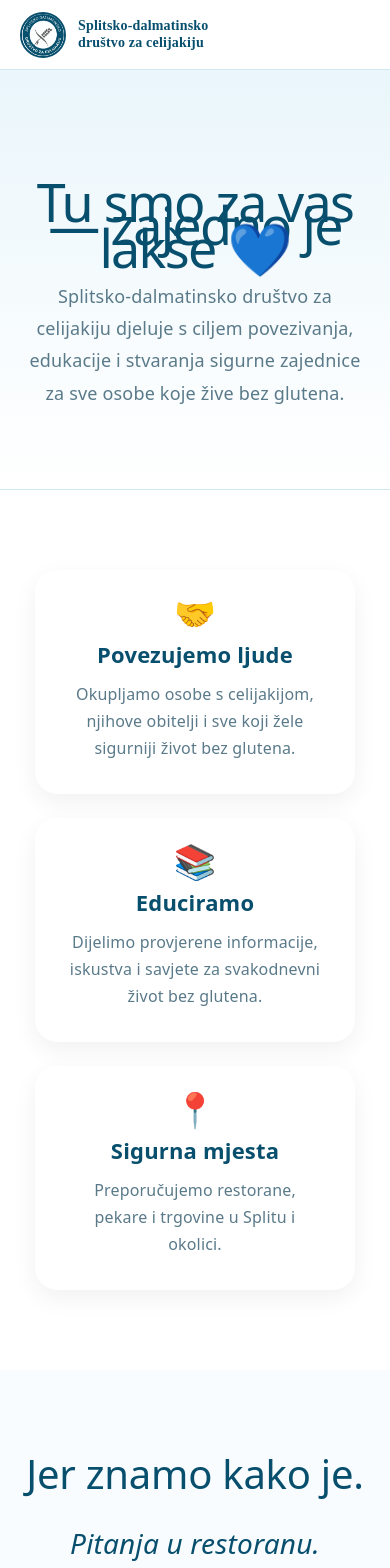
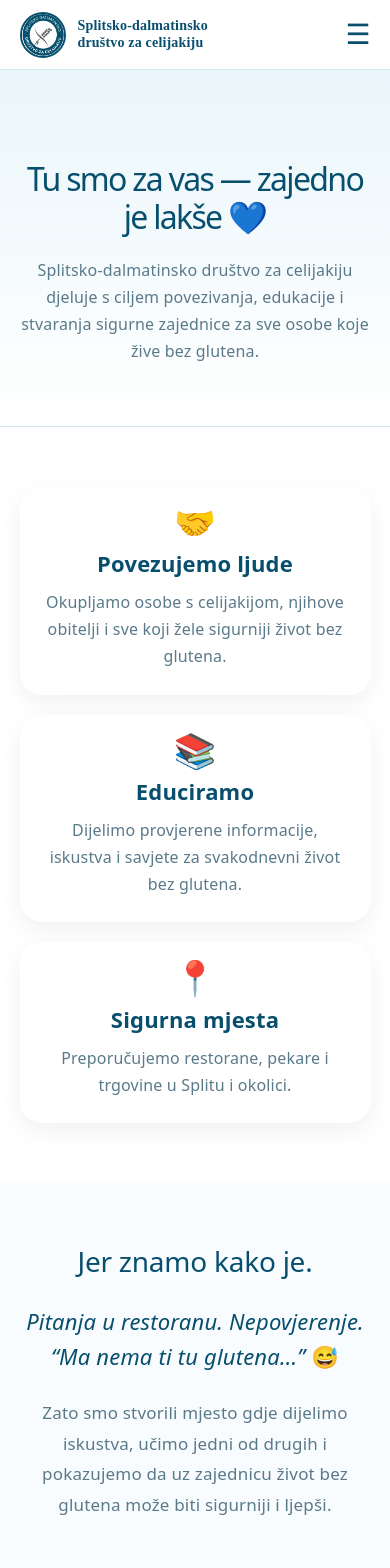
Before and after one commit to mstrin01/celiac-split, a React (Vite) app: page /about in a window 390 px wide. Shown: the top 1568 px of the page. Built offline with nearby package versions, Linux system fonts and the light colour scheme.

Commit message:
hamburger menu

```diff
--- a/src/components/ContactPage.jsx
+++ b/src/components/ContactPage.jsx
@@ -38,7 +38,7 @@ const ContactPage = () => {
               <div className="contact-item-text">
                 <span>Adresa</span>
                 <a href="#">
-                  Ul. ban Mladenova 9, Split
+                  Ul. ban Mladenova 9/II, Split
                 </a>
               </div>
             </div>
--- a/src/components/Footer.jsx
+++ b/src/components/Footer.jsx
@@ -6,7 +6,6 @@ const Footer = () => {
   return (
     <footer>
       <div className="footer-top">
-        {/* LEFT */}
         <div className="footer-brand">
           <div className="logo">
             <img
@@ -26,19 +25,18 @@ const Footer = () => {
           </div>
         </div>
 
-        {/* CENTER */}
         <div className="footer-links">
 
           <ul>
             <li><a href="/">Početna</a></li>
-            <li><a href="#about">O nama</a></li>
-            <li><a href="#guide">Bezglutenski vodič</a></li>
-            <li><a href="#events">Događanja</a></li>
-            <li><a href="#contact">Kontakt</a></li>
+            <li><a href="/about">O nama</a></li>
+            <li><a href="/guide">Bezglutenski vodič</a></li>
+            <li><a href="https://www.facebook.com/splitglutenfree/events?locale=hr_HR">Događanja</a></li>
+            <li><a href="/contact">Kontakt</a></li>
           </ul>
         </div>
 
-        {/* RIGHT */}
+
         <div className="footer-info">
           <p>
             Podrška, edukacija i zajednica za osobe s
--- a/src/components/Navbar.jsx
+++ b/src/components/Navbar.jsx
@@ -1,27 +1,63 @@
-import React from "react";
+import React, { useState } from "react";
 import Logo from "../assets/images/logo.png";
 import { Link } from "react-router-dom";
 import "../styles/Navbar.css";
 
 const Navbar = () => {
+  const [menuOpen, setMenuOpen] = useState(false);
+
   return (
     <nav>
-      <a href="/" className="logo">
+      <Link to="/" className="logo">
         <img src={Logo} alt="Logo" className="logo-icon" />
         <div className="logo-text">
           <span>Splitsko-dalmatinsko</span>
           <span>društvo za celijakiju</span>
         </div>
-      </a>
-      <ul className="nav-links">
-        <Link to="/">Početna</Link>
-        <li><a href="/about">O nama</a></li>
-        <a href="/guide">Bezglutenski vodič</a>
-        <li><a href="/events">Događanja</a></li>
-        <Link to="/contact">Kontakt</Link>
-        <li><a href="/join" className="btn-nav">Postanite član</a></li>
+      </Link>
+
+      {/* Desktop links */}
+      <ul className={`nav-links ${menuOpen ? "open" : ""}`}>
+        <li>
+          <Link to="/" onClick={() => setMenuOpen(false)}>Početna</Link>
+        </li>
+        <li>
+          <Link to="/about" onClick={() => setMenuOpen(false)}>O nama</Link>
+        </li>
+        <li>
+          <Link to="/guide" onClick={() => setMenuOpen(false)}>
+            Bezglutenski vodič
+          </Link>
+        </li>
+        <li>
+          <a
+            href="https://www.facebook.com/splitglutenfree/events?locale=hr_HR"
+            target="_blank"
+            rel="noopener noreferrer"
+            onClick={() => setMenuOpen(false)}
+          >
+            Događanja
+          </a>
+        </li>
+        <li>
+          <Link to="/contact" onClick={() => setMenuOpen(false)}>
+            Kontakt
+          </Link>
+        </li>
+        <li>
+          <a href="/join" className="btn-nav">
+            Postanite član
+          </a>
+        </li>
       </ul>
 
+      {/* Mobile hamburger */}
+      <button
+        className="hamburger"
+        onClick={() => setMenuOpen(!menuOpen)}
+      >
+        ☰
+      </button>
     </nav>
   );
 };
--- a/src/styles/AboutPage.css
+++ b/src/styles/AboutPage.css
@@ -156,3 +156,74 @@
 .about-cta-btn:hover {
   background: #0d6a92;
 }
+/* TABLET */
+@media (max-width: 1024px) {
+  .about-hero h1 {
+    font-size: 42px;
+  }
+
+  .about-cards {
+    gap: 20px;
+  }
+
+  .about-card {
+    width: 100%;
+    max-width: 420px;
+  }
+
+  .about-story h2,
+  .about-checklist h2,
+  .about-cta h2 {
+    font-size: 32px;
+  }
+}
+
+/* MOBILE */
+@media (max-width: 768px) {
+  .about-hero {
+    padding: 70px 5% 60px;
+  }
+
+  .about-hero h1 {
+    font-size: 32px;
+    line-height: 1.2;
+  }
+
+  .about-hero p {
+    font-size: 16px;
+    line-height: 1.7;
+  }
+
+  .about-cards {
+    padding: 60px 5%;
+    flex-direction: column;
+    align-items: center;
+  }
+
+  .about-card {
+    width: 100%;
+    max-width: 100%;
+    padding: 24px;
+  }
+
+  .about-story,
+  .about-checklist,
+  .about-cta {
+    padding: 60px 5%;
+  }
+
+  .about-story h2,
+  .about-checklist h2,
+  .about-cta h2 {
+    font-size: 28px;
+    line-height: 1.3;
+  }
+
+  .about-story blockquote {
+    font-size: 22px;
+  }
+
+  .about-checklist li {
+    font-size: 16px;
+  }
+}
--- a/src/styles/Navbar.css
+++ b/src/styles/Navbar.css
@@ -100,12 +100,74 @@ nav .logo-text span:last-child {
   text-decoration: none;
 }
 
+/* HAMBURGER BUTTON */
+.hamburger {
+  display: none;
+  background: none;
+  border: none;
+  font-size: 28px;
+  color: #084F6E;
+  cursor: pointer;
+}
+/* HAMBURGER BUTTON */
+.hamburger {
+  display: none;
+  background: none;
+  border: none;
+  font-size: 28px;
+  color: #084F6E;
+  cursor: pointer;
+  z-index: 300;
+}
+
+/* MOBILE */
 @media (max-width: 768px) {
   nav {
-    padding: 0 20px;
+    padding: 0 5%;
+    position: relative;
+  }
+
+  .logo-text {
+    display: none;
+  }
+
+  .hamburger {
+    display: block;
   }
 
   .nav-links {
-    display: none;
+    display: flex;
+    flex-direction: column;
+    position: fixed;
+    top: 0;
+    right: -100%;
+    width: 280px;
+    height: 100vh;
+    background: white;
+    padding: 100px 24px 24px;
+    gap: 18px;
+    box-shadow: -8px 0 24px rgba(0, 0, 0, 0.08);
+    transition: right 0.3s ease;
+    z-index: 250;
+  }
+
+  .nav-links.open {
+    right: 0;
+  }
+
+  .nav-links li {
+    list-style: none;
+  }
+
+  .nav-links a {
+    text-decoration: none;
+    color: #084F6E;
+    font-size: 16px;
+    font-weight: 500;
+  }
+
+  .nav-links .btn-nav {
+    text-align: center;
+    margin-top: 8px;
   }
 }
```
